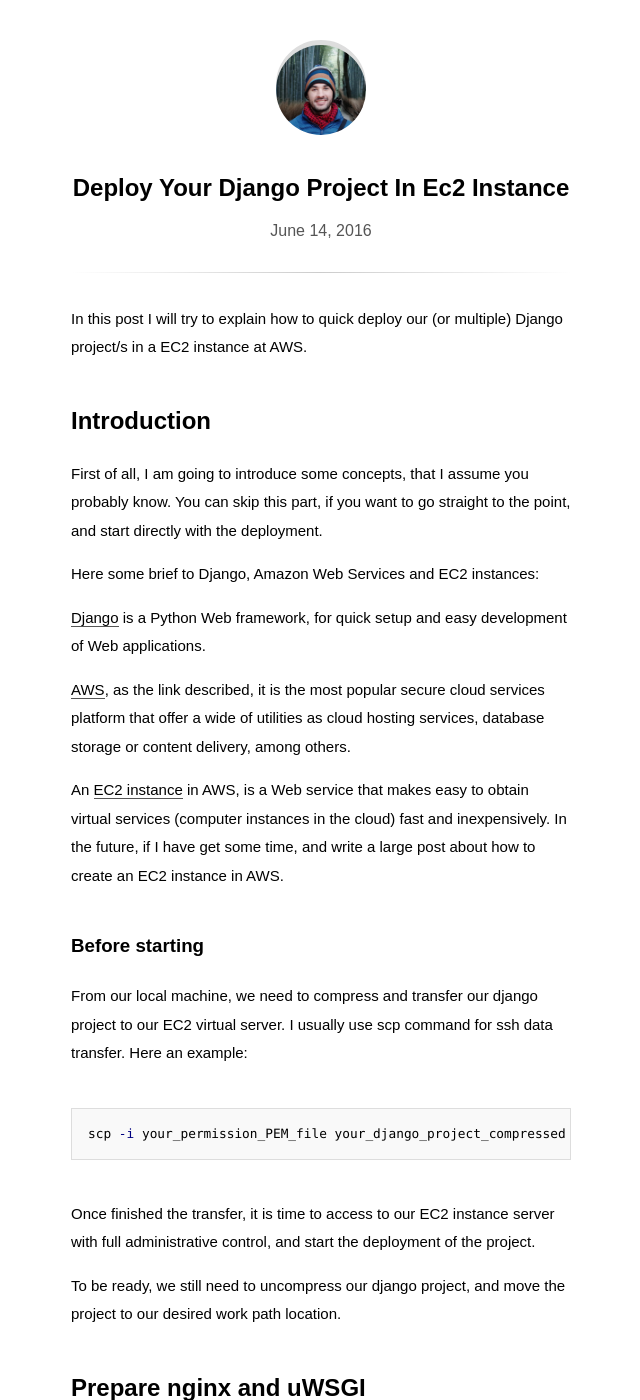
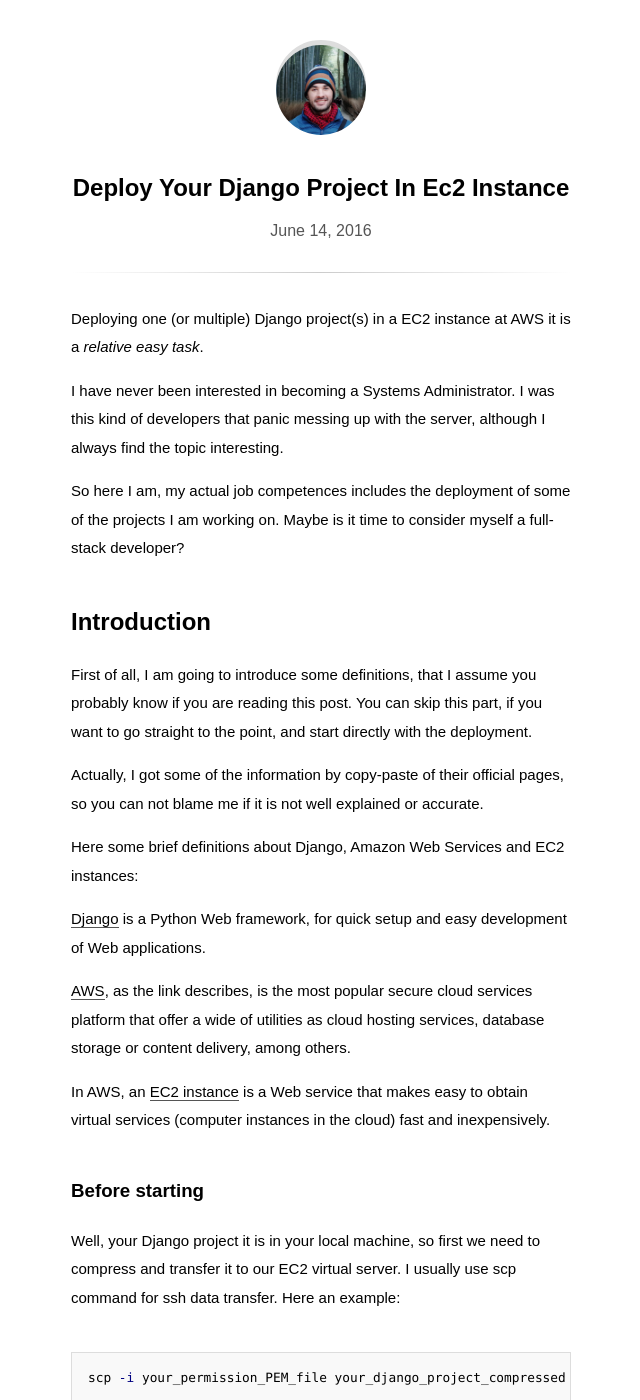
Before and after one commit to jootse84/jootse84.github.io, a Jekyll site: the page built from _posts/2016-06-14-deploy-your-django-project-in-ec2-instance.md, in a window 1280 px wide and 1400 px high. Shown: the whole window, without its empty margins (319-959 px from the left). Built offline with Jekyll 4.4.1, drawn with Linux system fonts in a browser that asks for light colours; some web fonts are replaced; some of the changed text lies outside the part shown.

Commit message:
Fix typos

````diff
--- a/_posts/2016-06-14-deploy-your-django-project-in-ec2-instance.md
+++ b/_posts/2016-06-14-deploy-your-django-project-in-ec2-instance.md
@@ -1,20 +1,26 @@
-In this post I will try to explain how to quick deploy our (or multiple) Django project/s in a EC2 instance at AWS.
+Deploying one (or multiple) Django project(s) in a EC2 instance at AWS it is a *relative easy task*.
+
+I have never been interested in becoming a Systems Administrator. I was this kind of developers that panic messing up with the server, although I always find the topic interesting.
+
+So here I am, my actual job competences includes the deployment of some of the projects I am working on. Maybe is it time to consider myself a full-stack developer?
 
 ## Introduction
 
-First of all, I am going to introduce some concepts, that I assume you probably know. You can skip this part, if you want to go straight to the point, and start directly with the deployment.
+First of all, I am going to introduce some definitions, that I assume you probably know if you are reading this post. You can skip this part, if you want to go straight to the point, and start directly with the deployment.
 
-Here some brief to Django, Amazon Web Services and EC2 instances:
+Actually, I got some of the information by copy-paste of their official pages, so you can not blame me if it is not well explained or accurate.
+
+Here some brief definitions about Django, Amazon Web Services and EC2 instances:
 
 [Django](https://www.djangoproject.com/) is a Python Web framework, for quick setup and easy development of Web applications.
 
-[AWS](https://aws.amazon.com/what-is-aws/), as the link described, it is the most popular secure cloud services platform that offer a wide of utilities as cloud hosting services, database storage or content delivery, among others.
+[AWS](https://aws.amazon.com/what-is-aws/), as the link describes, is the most popular secure cloud services platform that offer a wide of utilities as cloud hosting services, database storage or content delivery, among others.
 
-An [EC2 instance](https://aws.amazon.com/ec2/) in AWS, is a Web service that makes easy to obtain virtual services (computer instances in the cloud) fast and inexpensively. In the future, if I have get some time, and write a large post about how to create an EC2 instance in AWS.
+In AWS, an [EC2 instance](https://aws.amazon.com/ec2/) is a Web service that makes easy to obtain virtual services (computer instances in the cloud) fast and inexpensively.
 
 ### Before starting
 
-From our local machine, we need to compress and transfer our django project to our EC2 virtual server. I usually use scp command for ssh data transfer. Here an example:
+Well, your Django project it is in your local machine, so first we need to compress and transfer it to our EC2 virtual server. I usually use scp command for ssh data transfer. Here an example:
 
 ```sh
 scp -i your_permission_PEM_file your_django_project_compressed user_name@IP_EC2_INSTANE:"/path/where/to/locate/at/ec2/"
@@ -26,7 +32,7 @@ To be ready, we still need to uncompress our django project, and move the projec
 
 ## Prepare nginx and uWSGI
 
-[nginx](https://www.nginx.com/resources/wiki/) will work as our HTTP server and reverse proxy for our django project. If it is not installed yet in our server:
+[nginx](https://www.nginx.com/resources/wiki/) will work as our HTTP server and reverse proxy for our Django project. If it is not installed yet in our server:
 
 ```sh
 sudo apt-get install nginx
@@ -139,7 +145,9 @@ sudo /etc/init.d/nginx restart
 ```
 
 Console should print a message like:
+```
  * Restarting nginx nginx    [OK]
+```
 
 If the process fails, you can check if the config files are correct by running:
 
````
Also changed, not shown: _posts/2016-04-10-mental-note:-order-objects-by-key-with-python.md (+1 -1 lines), _posts/2016-06-25-html5-notifications.md (+2 -2 lines), about.md (+3 -5 lines), assets/favicon.png, 6 other files.
